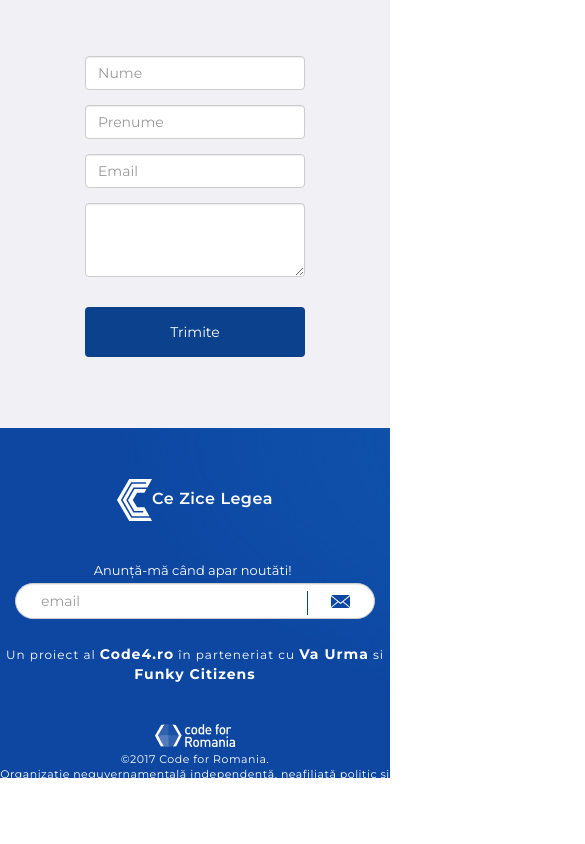
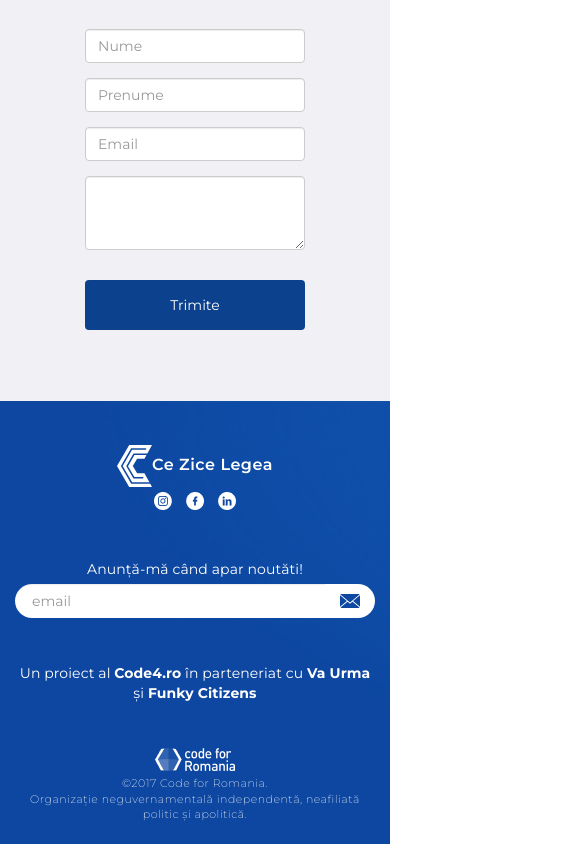
Before and after one commit to code4romania/ce-zice-legea-landing-page, a plain HTML site: page index.html in a window 390 px wide. Shown: the part 1912-2756 px from the top of the page, 585 px wide, since content can reach past the window. Before the commit the page ends 2721 px from the top, so only its background shows below. Drawn offline with nearby package versions, Linux system fonts and the light colour scheme.

Commit message:
Refactored the footer
The problem had a problem causing the page to spread excessively to the right. We fixed that, and on the way we made the footer a bit more mobile-friendly.

```diff
--- a/css/style.css
+++ b/css/style.css
@@ -110,7 +110,6 @@ footer {
   background-size: cover;
   background-position: center;
   background-repeat: no-repeat;
-  height: 350px;
 }
 .section-margin {
   margin-top: 60px;
@@ -206,72 +205,95 @@ footer {
 /* ---------------------------------- */
 /* FOOTER*/
 /* ---------------------------------- */
-.brand-logo {
-  margin: 30px 0;
+
+@media(min-width:992px){
+  .czl-row-eq-height div[class^='col-'] {
+    height: 42px;
+  }
 }
-.brand-logo img {
-  width: 35px;
-}
-.brand-logo p {
-  color: #fff;
+
+#brand-footer {
   font-weight: 600;
   letter-spacing: .5px;
   font-size: 16px;
+  color: #fff;
+  letter-spacing: .5px;
 }
-.social-media {
-    position: relative;
-    top: 60px;
-    right: -425px;
+
+#brand-footer img {
+  height: 42px;
 }
-.social-media img {
-  margin-left: 10px;
-}
-.label-text {
-  color: #fff;
-  font-weight: 400;
-  font-size: 13px;
-  line-height: 16px;
-  letter-spacing: 10%;
-}
-.form span {
-  width: 30px;
-  height: 30px;
-}
-.form-custom {
-  border-radius: 50px;
-  height: 36px;
-  padding-left: 25px;
-  padding-right: 60px;
 
-  background-image: url(../img/email-icon.svg);
-  background-repeat: no-repeat;
-  background-position: 315px 11px;
-}
-.form-line-separator {
-  display: inline-block;
-  position: relative;
-  top: 40px;
-  left: 12px;
-  width: 1px;
-  height: 24px;
-  background-color: #0C418D;
-}
-.footer-text {
-  font-size: 12px;
-  font-weight: 400;
-  margin-top: 10px;
-}
-.footer-text span {
-  font-size: 14px;
-  font-weight: 700;
-}
-.copyright-text {
-  margin-top: 40px;
-  margin-bottom: 10px;
-  color: #fff;
+#copyright-footer {
+  text-align:center;
+  color: white;
   font-size: 11px;
   letter-spacing: .5px;
+  font-weight: 200;
 }
-.copyright-text img {
+
+#copyright-footer img {
   margin-bottom: 5px;
 }
+
+div.czl-flex-center {
+  display: flex;
+  align-items: center;
+  justify-content: center;
+}
+
+footer .social-media-icon {
+  margin: 5px;
+}
+
+footer {
+  color: white;
+  text-align: center;
+  letter-spacing: .1px;
+}
+
+footer div.container > div.row {
+  margin-top:43px;
+}
+
+footer div.container > div.row:last-child {
+  margin-bottom:10px;
+}
+
+/* ---------------------------------- */
+/* CZL-FORM */
+/* ---------------------------------- */
+
+form.czl-form label {
+  font-weight: 400;
+}
+
+form.czl-form input, form.czl-form span.input-group-addon {
+  border: none;
+  background-color: #fff;
+  height: 34px;
+}
+
+/* Round borders */
+form.czl-form div.input-group > *:first-child {
+  border-bottom-left-radius: 50px;
+  border-top-left-radius: 50px;
+  padding-left: 17px;
+}
+form.czl-form div.input-group > *:last-child {
+  border-bottom-right-radius: 50px;
+  border-top-right-radius: 50px;
+}
+
+/* Icon position */
+span.input-group-addon {
+  background-repeat: no-repeat;
+  background-position: center;
+  background-size: 20px;
+  min-width: 50px;
+}
+
+/* e-mail icon */
+span.input-group-addon.input-group-addon-czl-email {
+  background-image: url(../img/email-icon.svg);
+}
--- a/index.html
+++ b/index.html
@@ -115,6 +115,7 @@
 <p class="whitespace"></p>
 <!-- / whitespace -->
 
+
 <!-- section 1 -->
 <section class="section-1-bg">
     <div class="container">
@@ -214,32 +215,50 @@
 <!-- footer -->
 <footer>
   <div class="container">
-    <div class="row text-center">
-      <div class="social-media">
-        <a href="#"><img src="img/instagram.png" alt=""></a>
-        <a href="#"><img src="img/facebook.png" alt=""></a>
-        <a href="#"><img src="img/linkedIn.png" alt=""></a>
+    <div class="row text-center czl-row-eq-height">
+      <div class="col-md-4 czl-flex-center"></div>
+      <div class="col-md-4 czl-flex-center">
+          <div id="brand-footer"><img src="img/czl-logo.svg" alt="">Ce Zice Legea</div>
       </div>
-
-      <div class="brand-logo">
-        <p><img src="img/czl-logo.svg" alt="">Ce Zice Legea</p>
+      <div class="col-md-4 czl-flex-center">
+          <div>
+            <a href="#"><img class="social-media-icon" src="img/instagram.png" alt=""></a>
+            <a href="#"><img class="social-media-icon" src="img/facebook.png" alt=""></a>
+            <a href="#"><img class="social-media-icon" src="img/linkedIn.png" alt=""></a>
+          </div>
       </div>
-
-      <form action="" role="form">
-        <div class="col-md-4 col-md-offset-4 form-group">
-          <label class="label-text" for="letMeKnow">Anunță-mă când apar noutăti!</label>
-          <span class="form-line-separator"></span>
-          <input class="form-control form-custom" id="letMeKnow" type="email" placeholder="email">
+    </div>
+    <div class="row">
+      <div class="col-md-4"></div>
+      <div class="col-md-4">
+        <form action="" role="form" class="czl-form">
+          <label for="letMeKnow">Anunță-mă când apar noutăti!</label>
+          <div class="input-group">
+            <input class="form-control" id="letMeKnow" type="email" placeholder="email">
+            <span class="input-group-addon input-group-addon-czl-email"></span>
+          </div>
+        </form>
+      </div>
+      <div class="col-md-4"></div>
+    </div>
+    <div class="row">
+      <div class="col-md-2"></div>
+      <div class="col-md-8">
+        Un proiect al <b>Code4.ro</b> în parteneriat cu <b>Va Urma</b> și
+        <b>Funky Citizens</b>
+      </div>
+      <div class="col-md-2"></div>
+    </div>
+    <div class="row">
+      <div class="col-md-3"></div>
+      <div class="col-md-6">
+        <div id="copyright-footer">
+          <img src="img/code-for-romania.png" alt="">
+          <p>&copy;2017 Code for Romania.<br/>Organizație neguvernamentală
+          independentă, neafiliată politic și apolitică.</p>
         </div>
-      </form>
-
-      <div class="clear"></div>
-      <p class="last-p-header footer-text">Un proiect al <span>Code4.ro</span> în parteneriat cu <span>Va Urma</span> si <span>Funky Citizens</span></p>
-
-      <div class="copyright-text">
-        <p><img src="img/code-for-romania.png" alt=""><br> &copy;2017 Code for Romania.<br> Organizație neguvernamentală independentă, neafiliată politic și apolitică.</p>
       </div>
-
+      <div class="col-md-3"></div>
     </div>
   </div>
 </footer>
```
